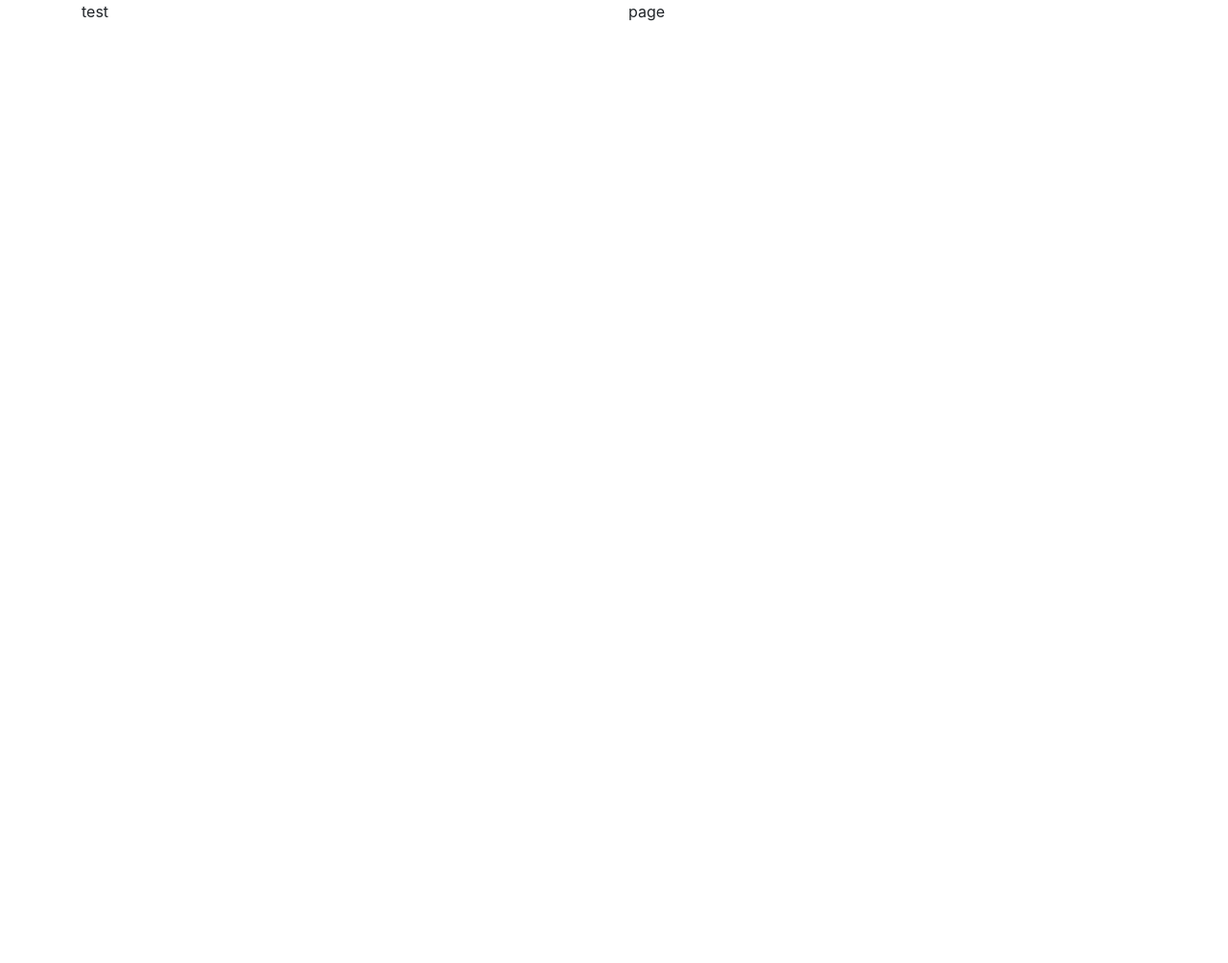
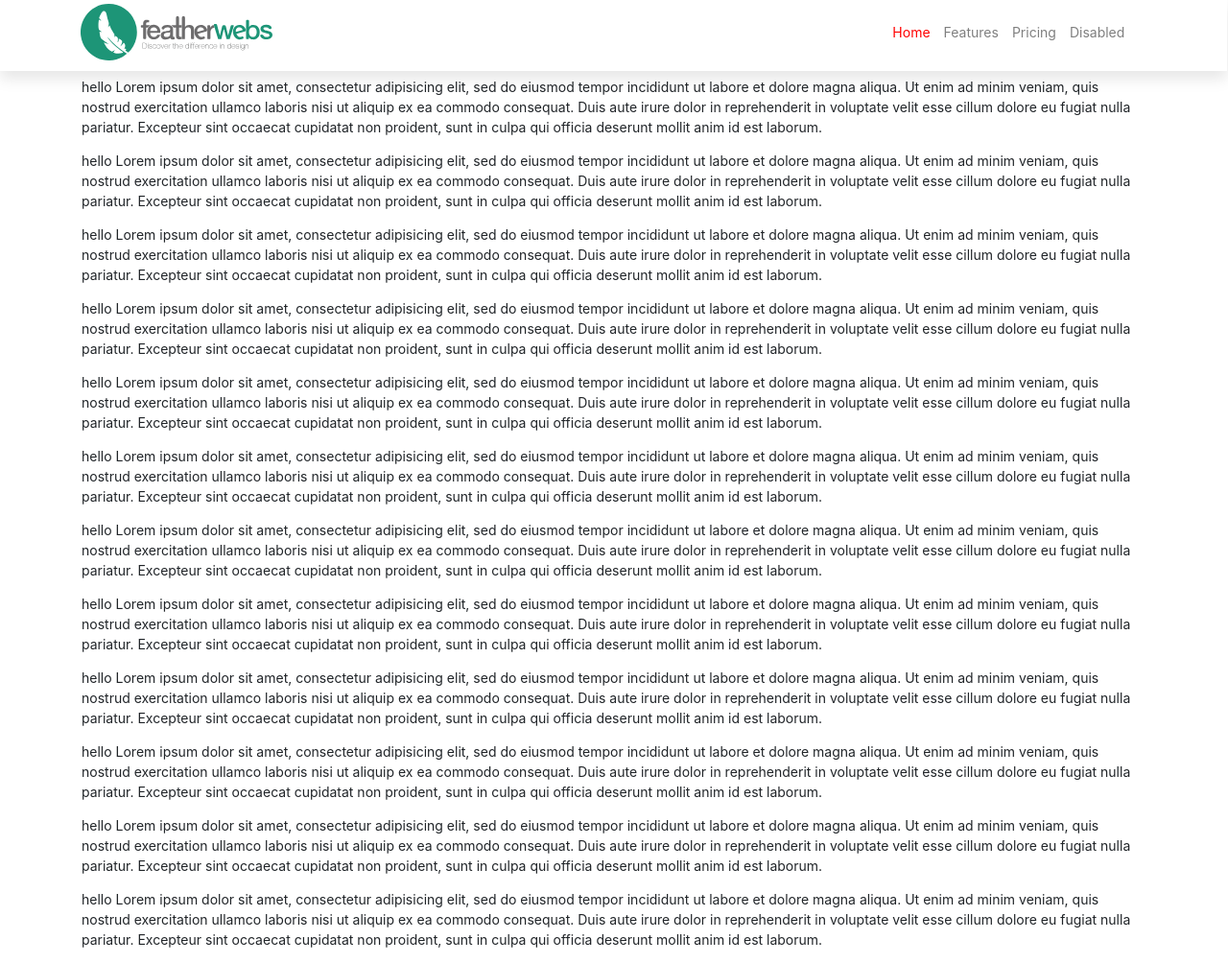
Before and after one commit to ashesdangol/start-html-project, a PHP site: page / in a window 1280 px wide. Before the commit the page is almost empty. Shown: the whole page at 96% size. Before the commit the page ends 22 px from the top, so only its background shows below. Run offline with PHP 8.4, Linux system fonts and the light colour scheme.

Commit message:
basic navigation with active

```diff
--- /dev/null
+++ b/css/assets.css
@@ -0,0 +1,3 @@
+
+
+/*# sourceMappingURL=assets.css.map */
--- /dev/null
+++ b/css/main_stylesheet.css
@@ -0,0 +1,63 @@
+:root {
+  font-size: 14px; }
+
+html, body {
+  min-height: 100vh; }
+
+body {
+  padding-top: 80px !important; }
+
+.hide-overflow {
+  overflow: hidden; }
+
+nav {
+  position: fixed !important;
+  top: 0 !important;
+  width: 99.9%;
+  padding-top: 0 !important;
+  padding-left: 0 !important;
+  padding-right: 0 !important;
+  max-height: 80px;
+  background: white;
+  box-shadow: 0px 8px 15px rgba(0, 0, 0, 0.1); }
+  nav .navbar-brand {
+    max-width: 200px;
+    height: auto; }
+    nav .navbar-brand img {
+      width: 100%;
+      height: 100%; }
+  nav .navbar-toggler {
+    background: white; }
+  nav #navbarNav .navbar-nav .active .nav-link {
+    color: red; }
+
+#navbarNav.open-nav {
+  display: flex !important;
+  height: 100vh !important;
+  transition: height 1s;
+  overflow: auto; }
+
+@media only screen and (max-width: 991px) {
+  nav .brand_and_btn--wrapper {
+    display: flex;
+    width: 100%;
+    justify-content: space-between;
+    align-items: center;
+    padding-left: 14px !important;
+    padding-right: 14px !important; }
+    nav .brand_and_btn--wrapper .navbar-toggler {
+      height: 40px;
+      width: 50px; }
+  nav #navbarNav {
+    background: white;
+    position: absolute;
+    left: 0;
+    top: 100%;
+    width: 100vw;
+    height: 0;
+    overflow: hidden;
+    transition: height 0.3s;
+    padding-left: 14px !important;
+    padding-right: 14px !important; } }
+
+/*# sourceMappingURL=main_stylesheet.css.map */
--- a/index.php
+++ b/index.php
@@ -1,18 +1,19 @@
 <?php include('partials/header.php');?>
-
-
-<div class="container">
-  <div class="row">
-    <div class="col-md-6">
-      test
-    </div>
-    <div class="col-md-6">
-      page
-    </div>
-
-  </div>
-
-</div>
+ <?php include('partials/basic_navigation.php');?>
+ <div class="container test">
+   <p>hello Lorem ipsum dolor sit amet, consectetur adipisicing elit, sed do eiusmod tempor incididunt ut labore et dolore magna aliqua. Ut enim ad minim veniam, quis nostrud exercitation ullamco laboris nisi ut aliquip ex ea commodo consequat. Duis aute irure dolor in reprehenderit in voluptate velit esse cillum dolore eu fugiat nulla pariatur. Excepteur sint occaecat cupidatat non proident, sunt in culpa qui officia deserunt mollit anim id est laborum.</p>
+   <p>hello Lorem ipsum dolor sit amet, consectetur adipisicing elit, sed do eiusmod tempor incididunt ut labore et dolore magna aliqua. Ut enim ad minim veniam, quis nostrud exercitation ullamco laboris nisi ut aliquip ex ea commodo consequat. Duis aute irure dolor in reprehenderit in voluptate velit esse cillum dolore eu fugiat nulla pariatur. Excepteur sint occaecat cupidatat non proident, sunt in culpa qui officia deserunt mollit anim id est laborum.</p>
+   <p>hello Lorem ipsum dolor sit amet, consectetur adipisicing elit, sed do eiusmod tempor incididunt ut labore et dolore magna aliqua. Ut enim ad minim veniam, quis nostrud exercitation ullamco laboris nisi ut aliquip ex ea commodo consequat. Duis aute irure dolor in reprehenderit in voluptate velit esse cillum dolore eu fugiat nulla pariatur. Excepteur sint occaecat cupidatat non proident, sunt in culpa qui officia deserunt mollit anim id est laborum.</p>
+   <p>hello Lorem ipsum dolor sit amet, consectetur adipisicing elit, sed do eiusmod tempor incididunt ut labore et dolore magna aliqua. Ut enim ad minim veniam, quis nostrud exercitation ullamco laboris nisi ut aliquip ex ea commodo consequat. Duis aute irure dolor in reprehenderit in voluptate velit esse cillum dolore eu fugiat nulla pariatur. Excepteur sint occaecat cupidatat non proident, sunt in culpa qui officia deserunt mollit anim id est laborum.</p>
+   <p>hello Lorem ipsum dolor sit amet, consectetur adipisicing elit, sed do eiusmod tempor incididunt ut labore et dolore magna aliqua. Ut enim ad minim veniam, quis nostrud exercitation ullamco laboris nisi ut aliquip ex ea commodo consequat. Duis aute irure dolor in reprehenderit in voluptate velit esse cillum dolore eu fugiat nulla pariatur. Excepteur sint occaecat cupidatat non proident, sunt in culpa qui officia deserunt mollit anim id est laborum.</p>
+   <p>hello Lorem ipsum dolor sit amet, consectetur adipisicing elit, sed do eiusmod tempor incididunt ut labore et dolore magna aliqua. Ut enim ad minim veniam, quis nostrud exercitation ullamco laboris nisi ut aliquip ex ea commodo consequat. Duis aute irure dolor in reprehenderit in voluptate velit esse cillum dolore eu fugiat nulla pariatur. Excepteur sint occaecat cupidatat non proident, sunt in culpa qui officia deserunt mollit anim id est laborum.</p>
+   <p>hello Lorem ipsum dolor sit amet, consectetur adipisicing elit, sed do eiusmod tempor incididunt ut labore et dolore magna aliqua. Ut enim ad minim veniam, quis nostrud exercitation ullamco laboris nisi ut aliquip ex ea commodo consequat. Duis aute irure dolor in reprehenderit in voluptate velit esse cillum dolore eu fugiat nulla pariatur. Excepteur sint occaecat cupidatat non proident, sunt in culpa qui officia deserunt mollit anim id est laborum.</p>
+   <p>hello Lorem ipsum dolor sit amet, consectetur adipisicing elit, sed do eiusmod tempor incididunt ut labore et dolore magna aliqua. Ut enim ad minim veniam, quis nostrud exercitation ullamco laboris nisi ut aliquip ex ea commodo consequat. Duis aute irure dolor in reprehenderit in voluptate velit esse cillum dolore eu fugiat nulla pariatur. Excepteur sint occaecat cupidatat non proident, sunt in culpa qui officia deserunt mollit anim id est laborum.</p>
+   <p>hello Lorem ipsum dolor sit amet, consectetur adipisicing elit, sed do eiusmod tempor incididunt ut labore et dolore magna aliqua. Ut enim ad minim veniam, quis nostrud exercitation ullamco laboris nisi ut aliquip ex ea commodo consequat. Duis aute irure dolor in reprehenderit in voluptate velit esse cillum dolore eu fugiat nulla pariatur. Excepteur sint occaecat cupidatat non proident, sunt in culpa qui officia deserunt mollit anim id est laborum.</p>
+   <p>hello Lorem ipsum dolor sit amet, consectetur adipisicing elit, sed do eiusmod tempor incididunt ut labore et dolore magna aliqua. Ut enim ad minim veniam, quis nostrud exercitation ullamco laboris nisi ut aliquip ex ea commodo consequat. Duis aute irure dolor in reprehenderit in voluptate velit esse cillum dolore eu fugiat nulla pariatur. Excepteur sint occaecat cupidatat non proident, sunt in culpa qui officia deserunt mollit anim id est laborum.</p>
+   <p>hello Lorem ipsum dolor sit amet, consectetur adipisicing elit, sed do eiusmod tempor incididunt ut labore et dolore magna aliqua. Ut enim ad minim veniam, quis nostrud exercitation ullamco laboris nisi ut aliquip ex ea commodo consequat. Duis aute irure dolor in reprehenderit in voluptate velit esse cillum dolore eu fugiat nulla pariatur. Excepteur sint occaecat cupidatat non proident, sunt in culpa qui officia deserunt mollit anim id est laborum.</p>
+   <p>hello Lorem ipsum dolor sit amet, consectetur adipisicing elit, sed do eiusmod tempor incididunt ut labore et dolore magna aliqua. Ut enim ad minim veniam, quis nostrud exercitation ullamco laboris nisi ut aliquip ex ea commodo consequat. Duis aute irure dolor in reprehenderit in voluptate velit esse cillum dolore eu fugiat nulla pariatur. Excepteur sint occaecat cupidatat non proident, sunt in culpa qui officia deserunt mollit anim id est laborum.</p>
+ </div>
 
 
 <?php include('partials/footer.php');?>
--- /dev/null
+++ b/js/custom.js
@@ -0,0 +1,13 @@
+$(document).ready(function(){
+  $('nav').on('click','.navbar-toggler', function(){
+    $(this).closest('nav').find('#navbarNav').toggleClass('open-nav');
+    $('body').toggleClass('hide-overflow');
+  });
+
+  $('nav').on('click','.nav-item', function(){
+    $(this).closest('.navbar-nav').find('.active').removeClass('active');
+    $(this).addClass('active');
+  });
+
+
+});
--- /dev/null
+++ b/partials/basic_navigation.php
@@ -0,0 +1,30 @@
+<nav class="navbar navbar-expand-lg navbar-light ">
+  <div class="container nav_main--wrapper">
+    <div class="brand_and_btn--wrapper">
+      <a class="navbar-brand" href="index.php">
+        <img src="img/logo.svg" class="img-fluid" alt="logo">
+      </a>
+      <button class="navbar-toggler" type="button" >
+        <span class="navbar-toggler-icon"></span>
+      </button>
+    </div>
+    <div class="" id="navbarNav">
+        <ul class="navbar-nav container">
+          <li class="nav-item active">
+            <a class="nav-link" href="#">Home <span class="sr-only">(current)</span></a>
+          </li>
+          <li class="nav-item">
+            <a class="nav-link" href="#">Features</a>
+          </li>
+          <li class="nav-item">
+            <a class="nav-link" href="#">Pricing</a>
+          </li>
+          <li class="nav-item">
+            <a class="nav-link" href="#">Disabled</a>
+          </li>
+        </ul>
+      </div>
+  </div>
+
+
+</nav>
--- a/partials/footer.php
+++ b/partials/footer.php
@@ -18,7 +18,7 @@
       }
     });
   </script>
-
+  <script src="js/custom.js"></script>
 
 </body>
 </html>
--- a/partials/header.php
+++ b/partials/header.php
@@ -5,6 +5,7 @@
     <meta name="viewport" content="width=device-width, initial-scale=1, shrink-to-fit=no">
     <link rel="stylesheet" href="https://cdnjs.cloudflare.com/ajax/libs/twitter-bootstrap/4.1.3/css/bootstrap-reboot.css" />
     <link rel="stylesheet" href="https://cdnjs.cloudflare.com/ajax/libs/twitter-bootstrap/4.1.3/css/bootstrap.min.css" />
+    <link rel="stylesheet" href="css/main_stylesheet.css" />
 
 
     <title>New Web Page</title>
--- /dev/null
+++ b/sass/assets.scss
@@ -0,0 +1,3 @@
+$nav_bgcolor: white;
+$nav-togglerbtn--bgcolor:white;
+$navbar_nav-item--activecolor:red;
--- /dev/null
+++ b/sass/basic_navigation.scss
@@ -0,0 +1,67 @@
+nav{
+  position: fixed!important;
+  top: 0!important;
+  width: 99.9%;
+  padding-top: 0!important;
+  padding-left: 0!important;
+  padding-right: 0!important;
+  max-height: 80px;
+  background: $nav_bgcolor;
+  @include box-shadow();
+  .navbar-brand{
+    max-width: 200px;
+    height: auto;
+    img{
+      width: 100%;
+      height: 100%;
+
+    }
+  }
+  .navbar-toggler{
+    background: $nav-togglerbtn--bgcolor;
+  }
+  #navbarNav{
+    .navbar-nav{
+      .active{
+        .nav-link{
+          color: $navbar_nav-item--activecolor;
+        }
+
+      }
+    }
+  }
+}
+@mixin nav-lg--below {
+  nav{
+    .brand_and_btn--wrapper{
+      display: flex;
+      width: 100%;
+      justify-content: space-between;
+      align-items: center;
+      @include default-padding();
+      .navbar-toggler{
+        height: 40px;
+        width: 50px;
+      }
+    }
+    #navbarNav{
+      background: $nav_bgcolor;
+      position: absolute;
+      left: 0;
+      top: 100%;
+      width: 100vw;
+      height: 0;
+      overflow: hidden;
+      transition: height 0.3s;
+      @include default-padding();
+
+    }
+  }
+
+}
+#navbarNav.open-nav{
+  display: flex!important;
+  height: 100vh!important;
+  transition: height 1s;
+  overflow: auto;
+}
--- /dev/null
+++ b/sass/main_stylesheet.scss
@@ -0,0 +1,23 @@
+:root{
+  font-size: 14px;
+}
+html,body{
+  min-height: 100vh;
+}
+body{
+  padding-top: 80px!important;
+}
+.hide-overflow{
+  overflow: hidden;
+}
+
+@mixin box-shadow(){
+  box-shadow: 0px 8px 15px rgba(0, 0, 0, 0.1);
+}
+@mixin default-padding() {
+  padding-left: 14px!important;
+  padding-right: 14px!important;
+}
+@import "assets";
+@import "basic_navigation";
+@import "media_query";
--- /dev/null
+++ b/sass/media_query.scss
@@ -0,0 +1,59 @@
+
+@media only screen and (max-width: 1199px){
+
+}
+
+@media only screen and (max-width: 991px){
+  @include nav-lg--below();
+}
+
+
+@media only screen and (max-width: 767px){
+
+}
+@media only screen and (max-width: 576px){
+
+
+}
+@media only screen and (min-width: 320px){
+
+}
+
+@media only screen and (min-width: 375px){
+
+}
+
+@media only screen and (min-width: 425px){
+
+}
+
+@media only screen and (min-width: 576px){
+
+
+}
+@media only screen and (min-width: 768px){
+
+}
+@media only screen and (min-width: 992px){
+
+
+}
+@media only screen and (min-width: 1024px){
+
+}
+@media only screen and (min-width: 1280px){
+
+}
+@media only screen and (min-width: 1200px){
+
+
+}
+@media only screen and (min-width: 1400px){
+
+}
+@media only screen and (min-width: 1800px){
+
+}
+@media only screen and (min-width: 992px) and (max-width:1360px){
+
+}
```
Also changed, not shown: css/basic_navigation.css (added, +74 -0 lines), css/media_query.css (added, +81 -0 lines), img/logo.svg (added), 4 other files.
